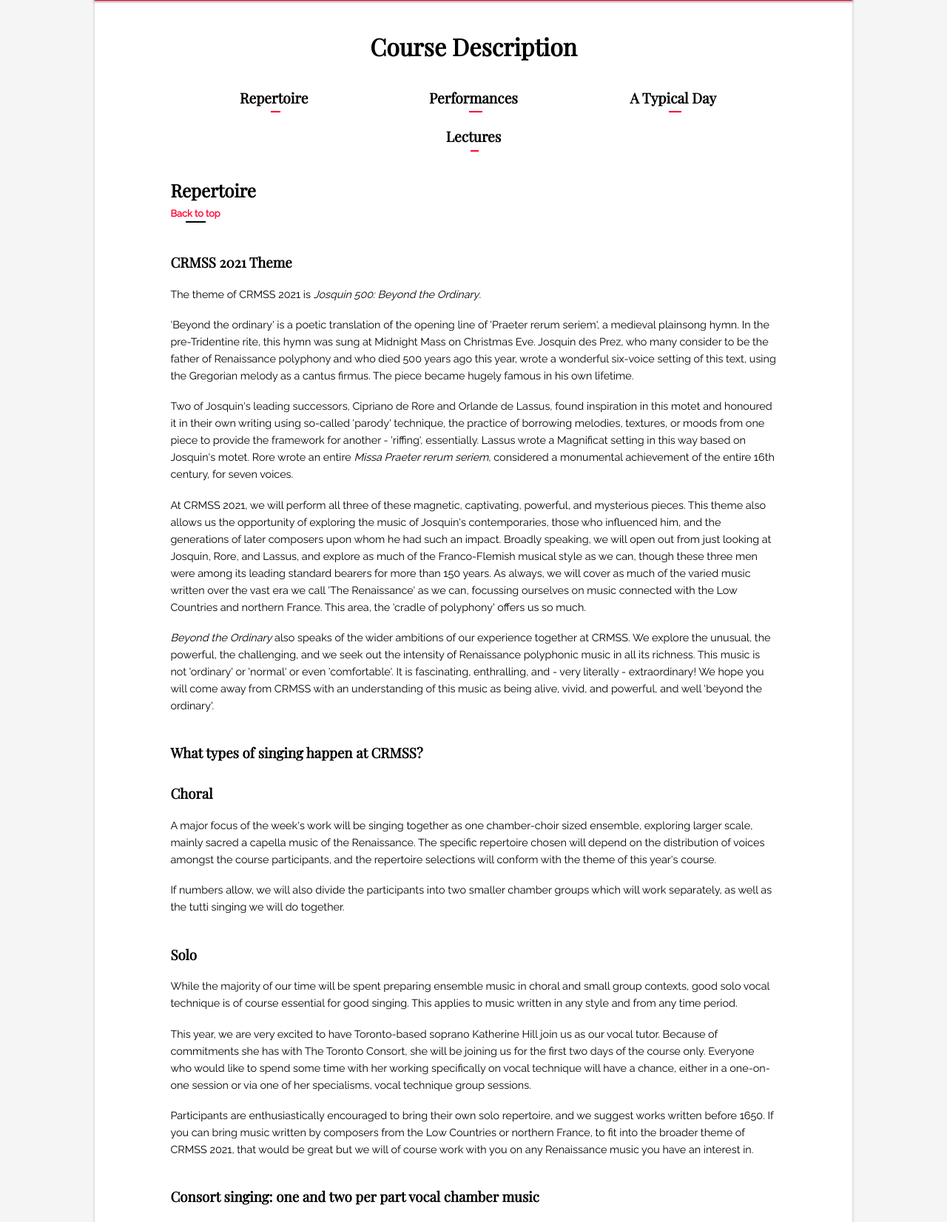
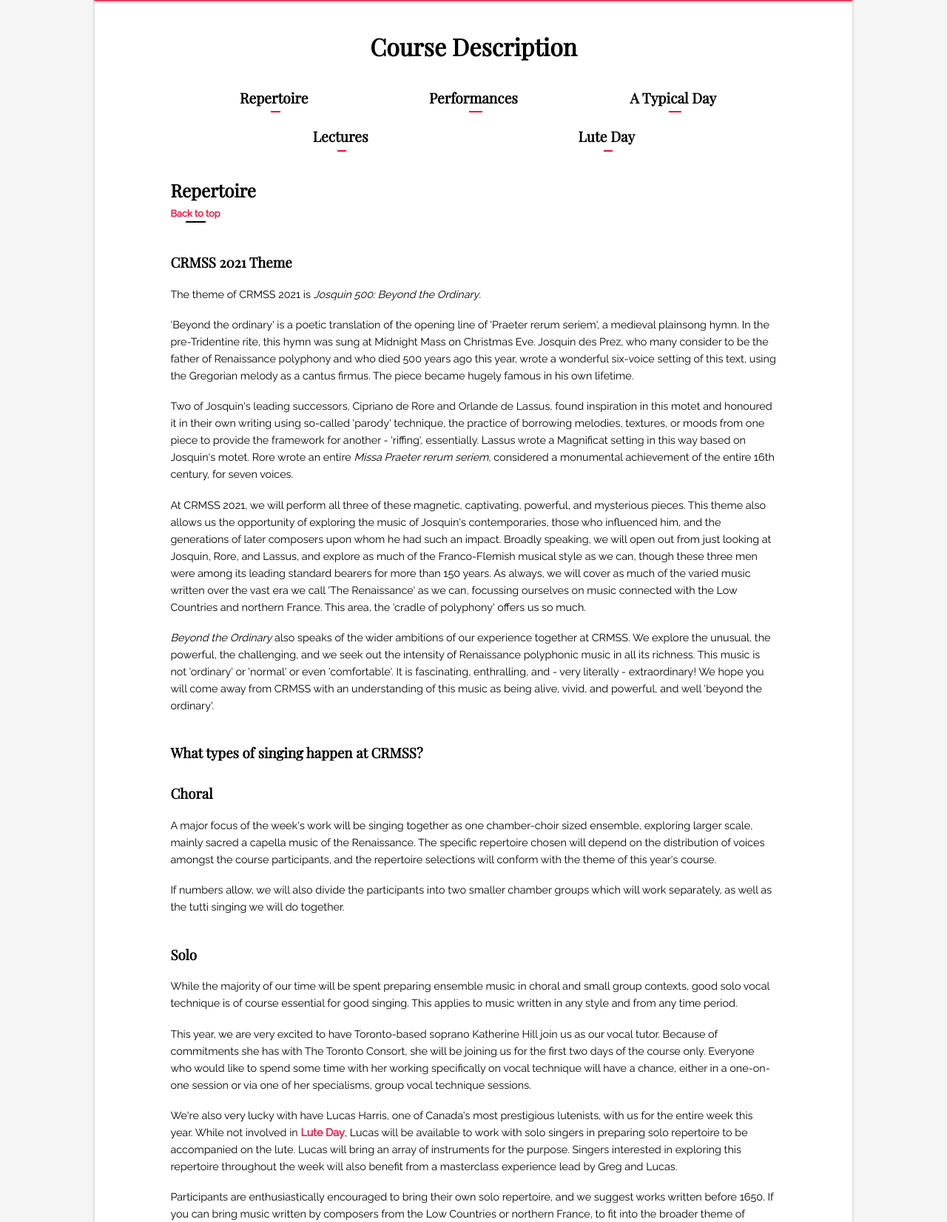
Before and after one commit to gregskidmore/crmss, a Jekyll site: the page built from course.html, in a window 1280 px wide, cut to the strip 268-1920 px from the top of the page. Shown: the whole strip at 74% size. Built offline with Jekyll 4.4.1, drawn with Linux system fonts in a browser that asks for light colours; some of the changed text lies outside the part shown.

Commit message:
added lute day and basic clean up

```diff
--- a/_sass/style.scss
+++ b/_sass/style.scss
@@ -19,6 +19,7 @@
 a:hover {
   color: #000000;
   transition: color 1s;
+  cursor: pointer;
 }
 
 ul {
--- a/course.html
+++ b/course.html
@@ -16,13 +16,16 @@
   - title: Lectures
     target: "#lectures"
     id: 4
+  - title: "Lute Day"
+    target: "#lute-day"
+    id: 5
 ---
 
 <center>
   <h1>Course Description</h1>
 </center>
 
-{%- comment -%} {% include covid-warning-sub.html %} {%- endcomment -%} {% include page-nav.html page-nav-item-ids="1 2 3 4" %}
+{%- comment -%} {% include covid-warning-sub.html %} {%- endcomment -%} {% include page-nav.html page-nav-item-ids="1 2 3 4 5" %}
 
 <h2 id="repertoire">Repertoire</h2>
 <a class="back-to-top" onclick="javascript:ScrollToTop();">Back to top</a>
@@ -75,7 +78,14 @@
 <p>
   This year, we are very excited to have Toronto-based soprano Katherine Hill join us as our vocal tutor. Because of commitments she has with The Toronto Consort,
   she will be joining us for the first two days of the course only. Everyone who would like to spend some time with her working specifically on vocal technique will
-  have a chance, either in a one-on-one session or via one of her specialisms, vocal technique group sessions.
+  have a chance, either in a one-on-one session or via one of her specialisms, group vocal technique sessions.
+</p>
+
+<p>
+  We're also very lucky with have Lucas Harris, one of Canada's most prestigious lutenists, with us for the entire week this year. While not involved in
+  <a onclick="javascript:Scroll('#lute-day');">Lute Day</a>, Lucas will be available to work with solo singers in preparing solo repertoire to be accompanied on the
+  lute. Lucas will bring an array of instruments for the purpose. Singers interested in exploring this repertoire throughout the week will also benefit from a
+  masterclass experience lead by Greg and Lucas.
 </p>
 
 <p>
@@ -303,3 +313,46 @@
     Counterpoint Technique, Musical Meaning, and Style in Selected Works of Gesualdo.”
   </li>
 </ul>
+
+<hr />
+
+<h2 id="lute-day">Lute Day</h2>
+<a class="back-to-top" onclick="javascript:ScrollToTop();">Back to top</a>
+
+<h3>A new event at CRMSS for 2021</h3>
+<p>
+  We're very excited to be launching a dedicated sub-event within CRMSS this year, CRMSS Lute Day. Lucas Harris will take charge of this event, scheduled to last one
+  entire day this year, but with the ambition of expanding in future years. Lutenist participants will be joining the rest of the course specifically for this day
+  and Lucas will plan events tailored to them.
+</p>
+<p>
+  Lucas is contacting potential participants individually and will create a bespoke experience once he has an idea of who will be coming, but here is a list of
+  proposed activities:
+</p>
+<ul class="lectures-list">
+  <li>Warmup and technique class</li>
+  <li>Lute ensemble work</li>
+  <li>Private lessons(probably short, 30 to 45 minutes)</li>
+  <li>Masterclass</li>
+  <li>A workshop of division playing</li>
+  <li>Lute 'tasting' session</li>
+  <li>Short, informal concert, perhaps in collaboration with singing from Katherine Hill and/or Greg Skidmore</li>
+</ul>
+
+<h3>Date</h3>
+<p>The date of Lute Day this year hasn't yet been chosen, but it will be either:</p>
+<p><b>Saturday, August 28th</b> or <b>Sunday August 29th</b></p>
+<p>Lucas will be in touch with everyone who applies and when a day has been chosen, this website will be updated.</p>
+
+<h3>How to apply</h3>
+<p>
+  Please fill in our online application form, by clicking the 'Apply to the Canadian Renaissance Music Summer School' button on our
+  <a href="/apply">contact page</a>. Here you can also follow us on social media and fill in a web form that will send us a quick email if you like.
+</p>
+<p>
+  You'll be using the same application form as our singer participants and so it may contain some questions that don't apply to you as a lutenist. You are welcome to
+  skip over them if you wish.
+</p>
+
+<h3>Cost</h3>
+<p>The cost of attending Lute day is <b>$100</b></p>
--- a/index.html
+++ b/index.html
@@ -168,6 +168,9 @@
     are paid, CRMSS reserves the right to limit any refund, taking into account
     the individual circumstances of a participant's cancellation.
   </p>
+  <p>Lutenists wishing to attend <b>CRMSS 2021 Lute Day</b> will pay a tuition fee of <b>$100</b>.
+    You can find out more about Lute Day by reading our <a href="/course">course description</a>.
+  </p>
 
   <h3>Accommodation</h3>
 
--- a/js/scripts.js
+++ b/js/scripts.js
@@ -17,4 +17,7 @@
       $(this).addClass("open");
     }
   });
+  if (location.hash) {
+    Scroll(location.hash);
+  }
 });
```
Also changed, not shown: contact.html (+22 -13 lines), 6 other files.
